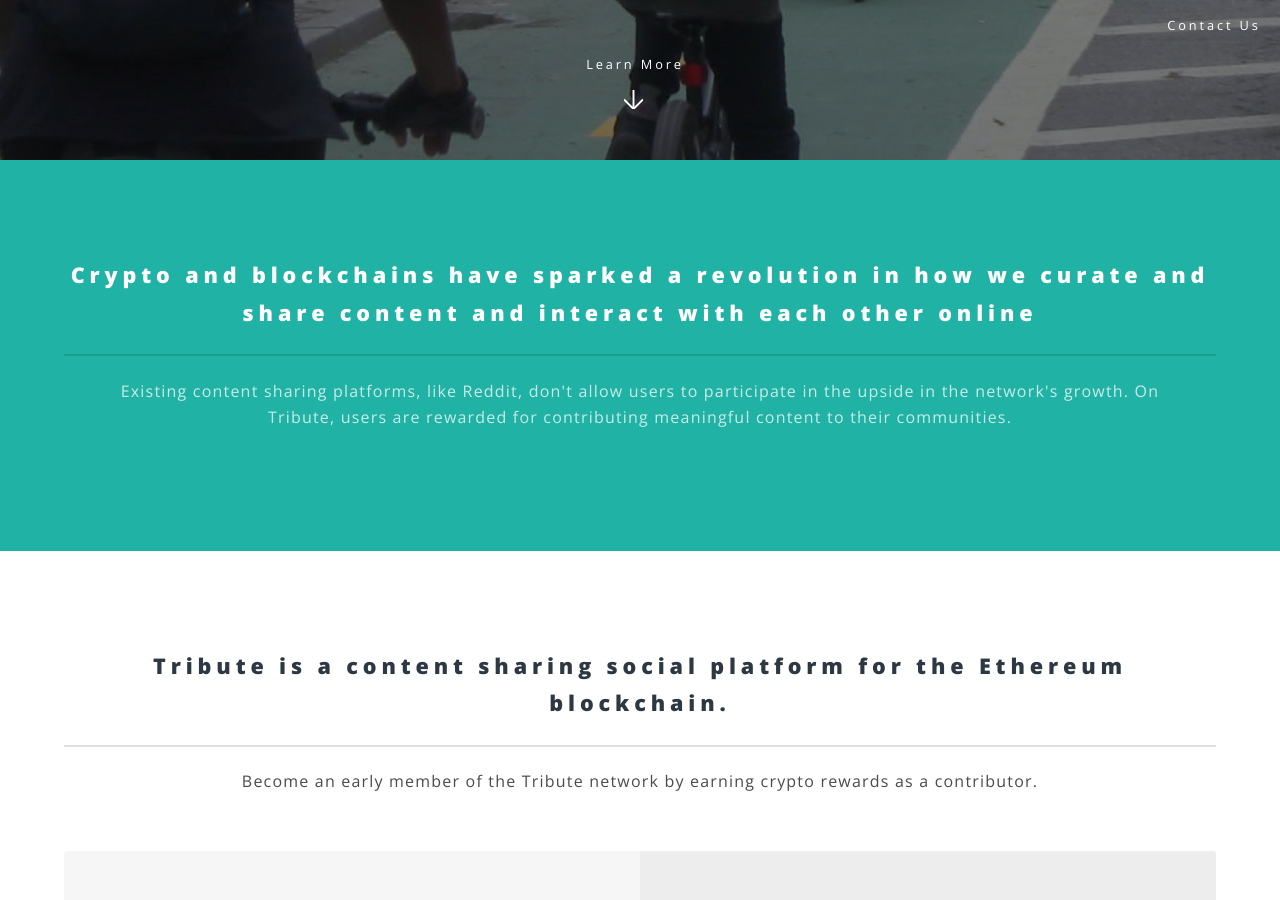
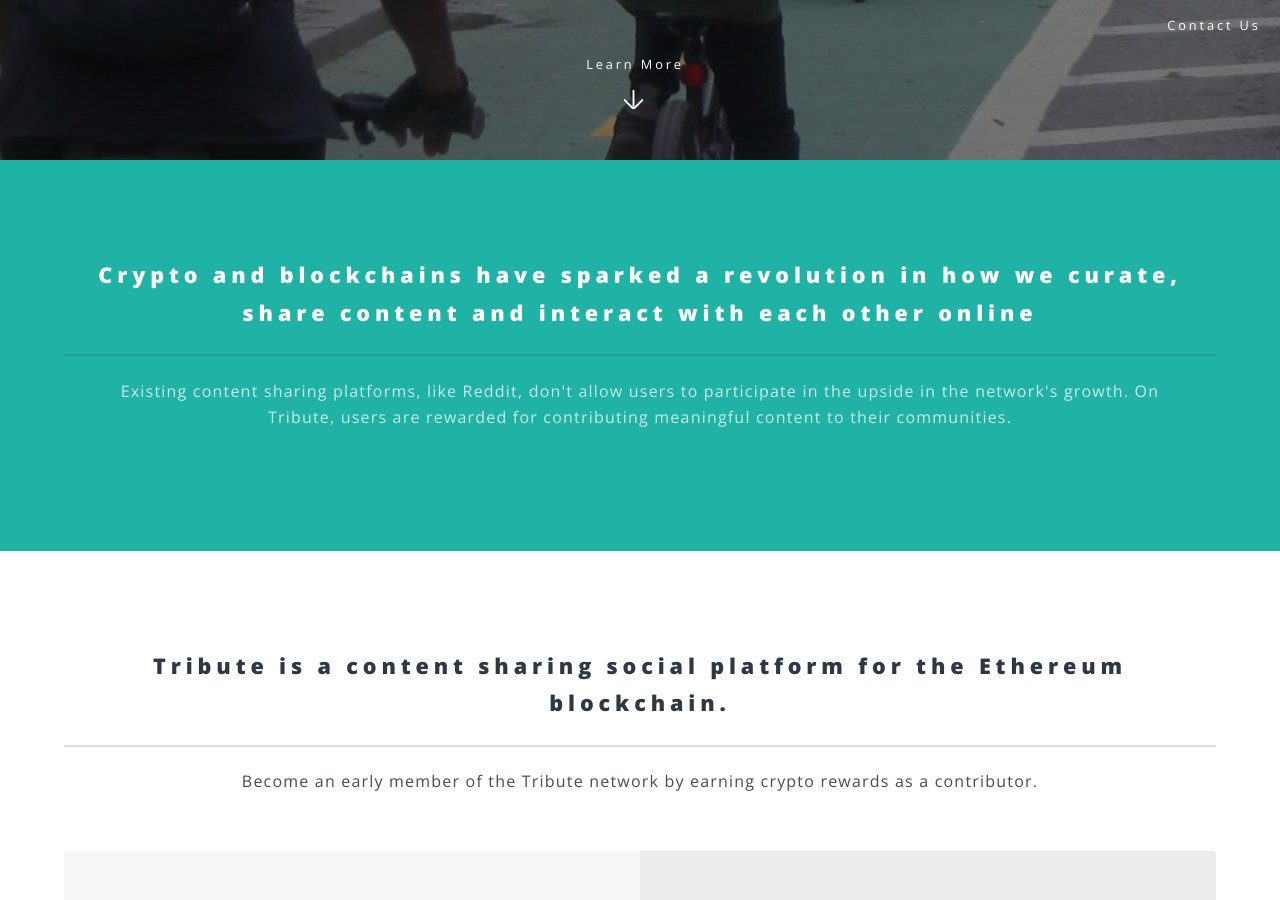
Before and after one commit to bikepath/bikepath.github.io, a Jekyll site: the page built from index.html, in a window 1280 px wide and 900 px high, scrolled down 740 px. Built offline with Jekyll 4.4.1, drawn with Linux system fonts in a browser that asks for light colours; nearby versions of some CDN libraries.

Commit message:
Update index.html

```diff
--- a/index.html
+++ b/index.html
@@ -18,7 +18,7 @@ layout: landing
 <section id="one" class="wrapper style1 special">
 	<div class="inner">
 		<header class="major">
-			<h2>Crypto and blockchains have sparked a revolution in how we curate and share content and interact with each other online</h2>
+			<h2>Crypto and blockchains have sparked a revolution in how we curate, share content and interact with each other online</h2>
 			<p>Existing content sharing platforms, like Reddit, don't allow users to participate in the upside in the network's growth. On Tribute, users are rewarded for contributing meaningful content to their communities.</p>
 		</header>
 		<!--ul class="icons major">
```
